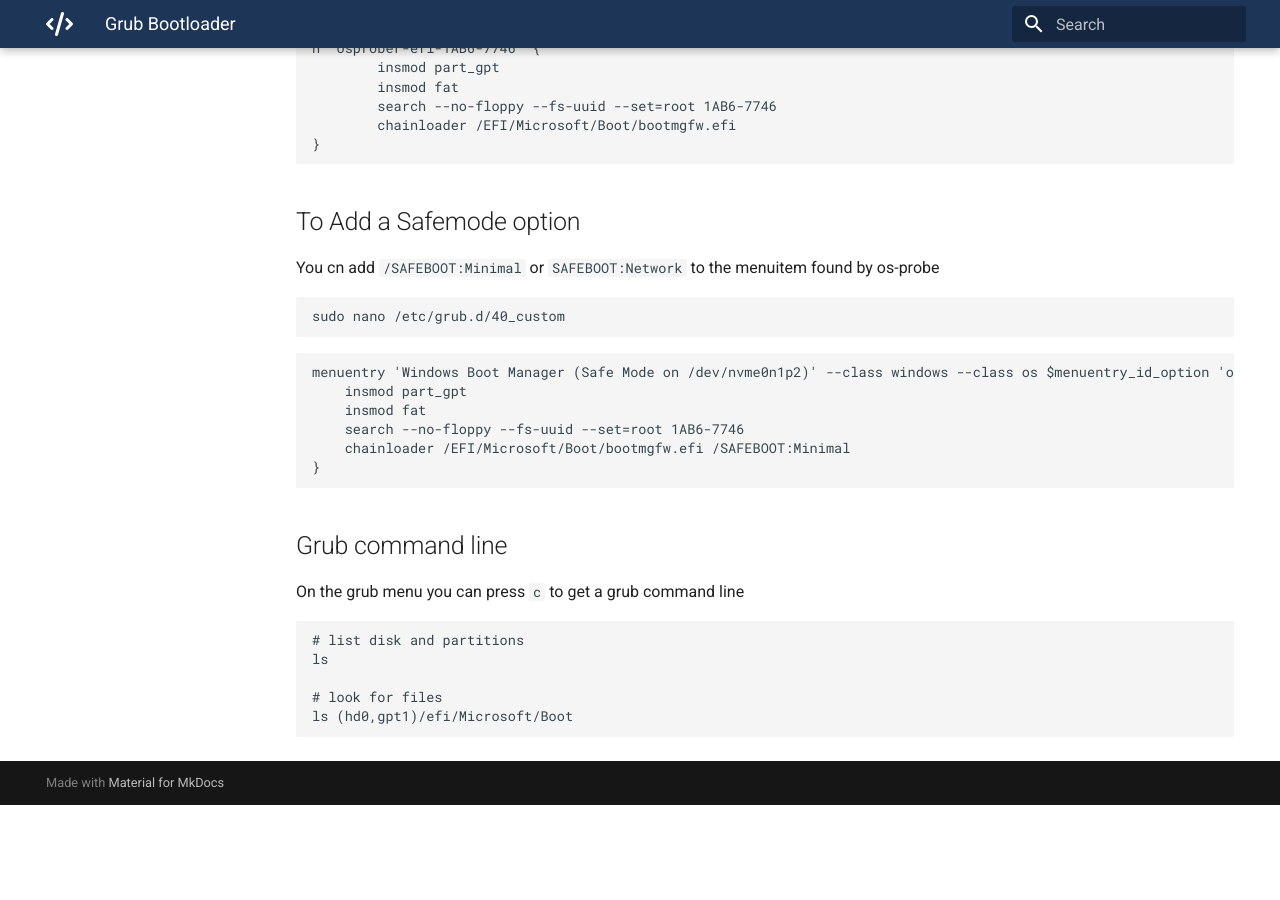
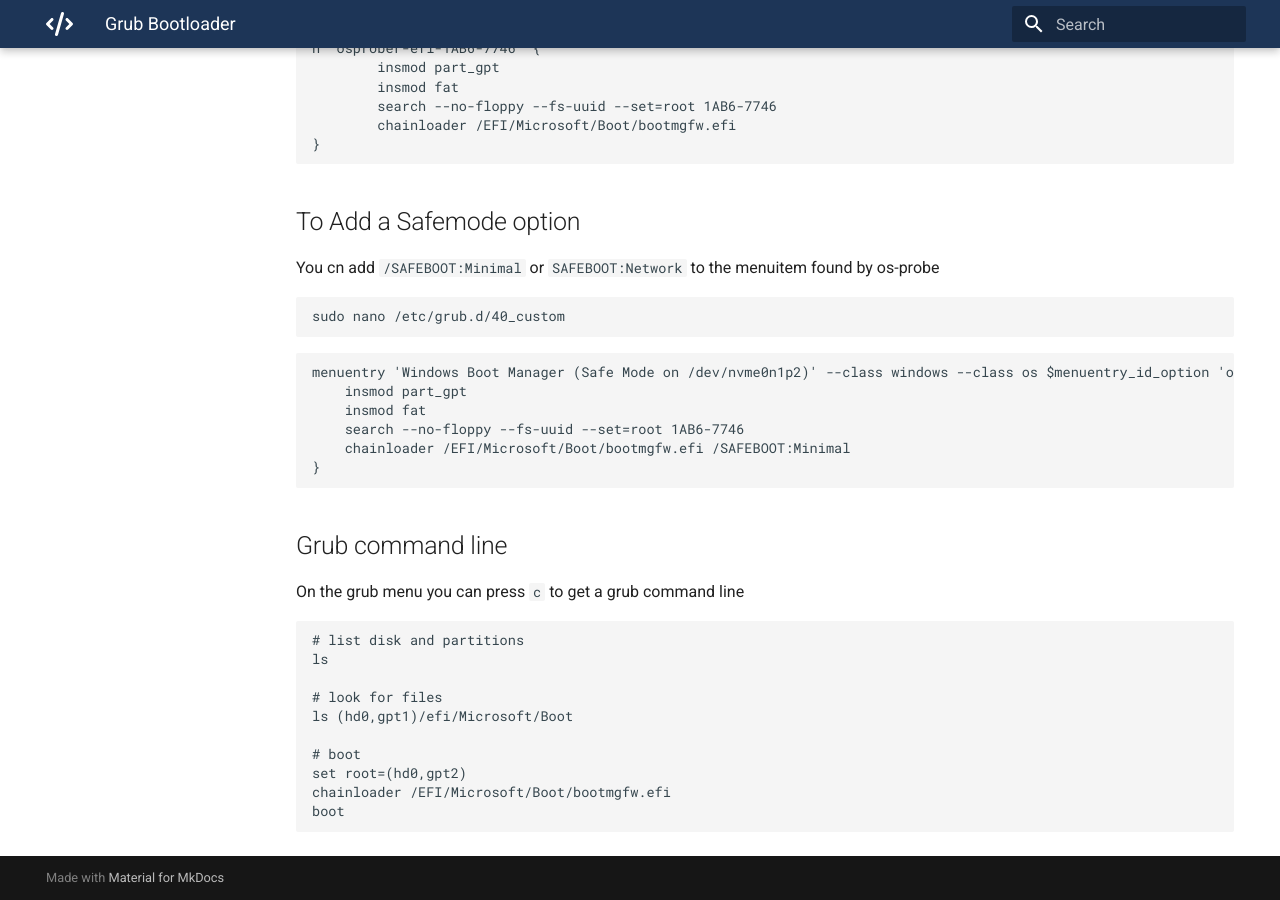
Before and after one commit to mrhockeymonkey/mrhockeymonkey.github.io, an MkDocs documentation site: the page built from docs/Ubuntu/grub.md, in a window 1280 px wide and 900 px high, scrolled down 771 px. Built offline with MkDocs 1.6.1 and Material for MkDocs 9.7.7, drawn with Linux system fonts in a browser that asks for light colours; before the commit the page ends 1576 px from its top, so only the background shows below that.

Commit message:
Update grub.md

````diff
--- a/docs/Ubuntu/grub.md
+++ b/docs/Ubuntu/grub.md
@@ -68,4 +68,9 @@ ls
 
 # look for files
 ls (hd0,gpt1)/efi/Microsoft/Boot
+
+# boot
+set root=(hd0,gpt2)
+chainloader /EFI/Microsoft/Boot/bootmgfw.efi
+boot
 ```
````
